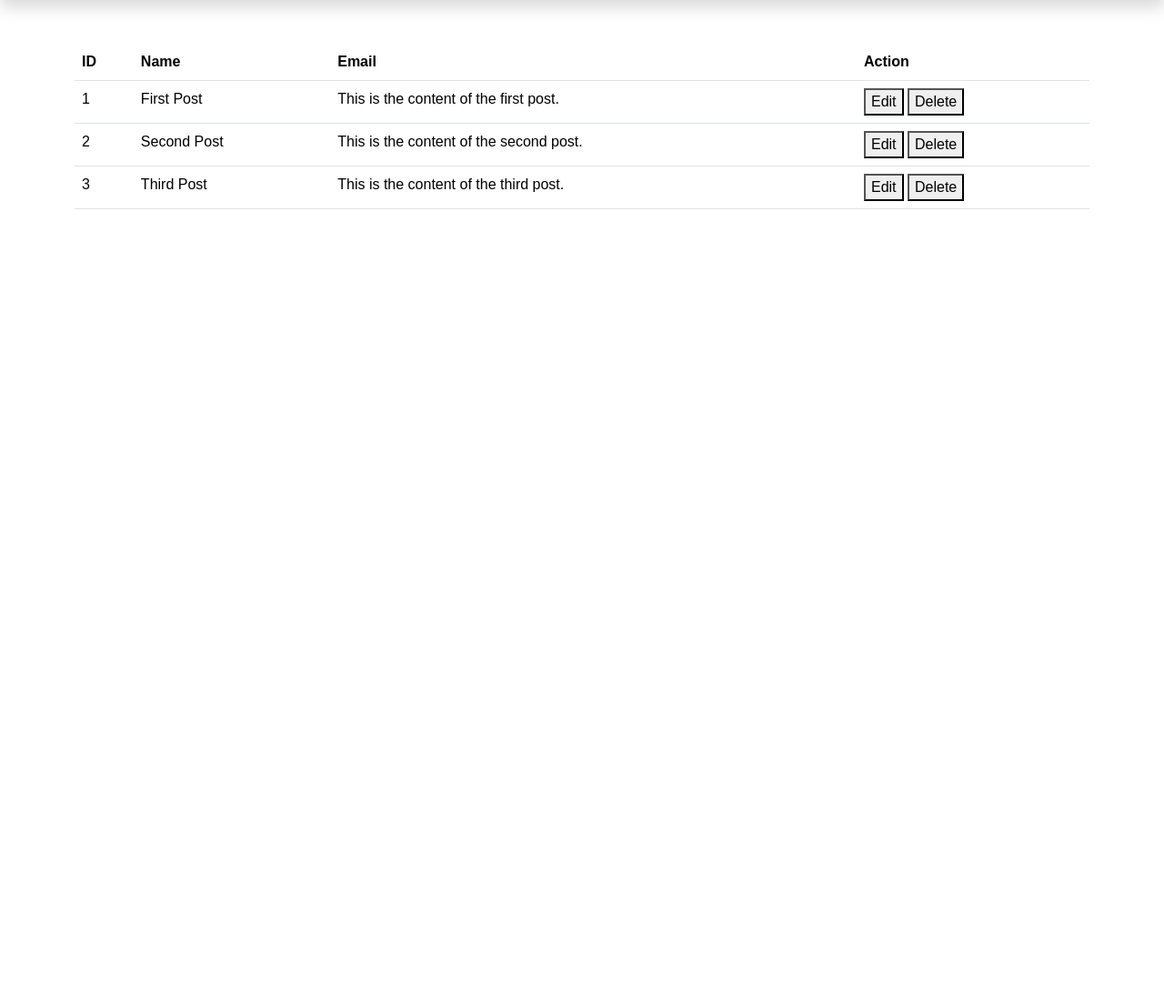
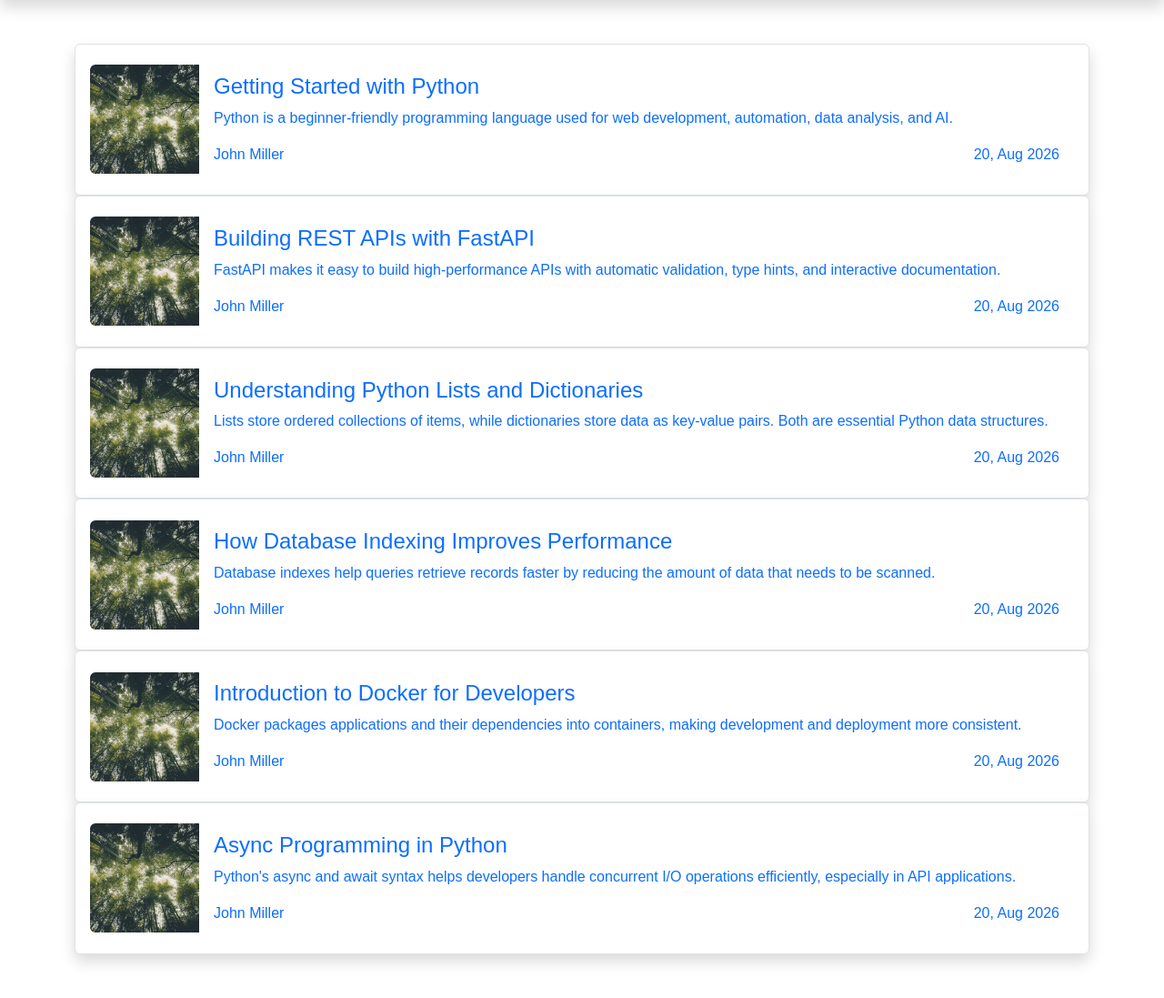
Before and after one commit to codingsumi/crud-in-fastapi, a FastAPI app: page / in a window 1280 px wide. Shown: the part 56-1153 px from the top of the page at 91% size. Before the commit the page ends 286 px from the top, so only its background shows below. Run offline with FastAPI, Linux system fonts and the light colour scheme; some libraries are stand-ins or nearby versions; some web fonts are replaced.

Commit message:
Refactor code structure for improved readability and maintainability

```diff
--- a/main.py
+++ b/main.py
@@ -11,18 +11,45 @@ templates = Jinja2Templates(directory="templates")
 posts: list[dict] = [
     {
         "id": 1,
-        "title": "First Post",
-        "content": "This is the content of the first post.",
+        "title": "Getting Started with Python",
+        "content": "Python is a beginner-friendly programming language used for web development, automation, data analysis, and AI.",
+        "author": "Michael Filip",
+        "created_at": "2026-10-10T09:30:00",
     },
     {
         "id": 2,
-        "title": "Second Post",
-        "content": "This is the content of the second post.",
+        "title": "Building REST APIs with FastAPI",
+        "content": "FastAPI makes it easy to build high-performance APIs with automatic validation, type hints, and interactive documentation.",
+        "author": "Sarah Johnson",
+        "created_at": "2026-10-11T14:15:00",
     },
     {
         "id": 3,
-        "title": "Third Post",
-        "content": "This is the content of the third post.",
+        "title": "Understanding Python Lists and Dictionaries",
+        "content": "Lists store ordered collections of items, while dictionaries store data as key-value pairs. Both are essential Python data structures.",
+        "author": "Rose Mary",
+        "created_at": "2026-10-12T11:45:00",
+    },
+    {
+        "id": 4,
+        "title": "How Database Indexing Improves Performance",
+        "content": "Database indexes help queries retrieve records faster by reducing the amount of data that needs to be scanned.",
+        "author": "David Miller",
+        "created_at": "2026-10-13T08:20:00",
+    },
+    {
+        "id": 5,
+        "title": "Introduction to Docker for Developers",
+        "content": "Docker packages applications and their dependencies into containers, making development and deployment more consistent.",
+        "author": "Rose Mary",
+        "created_at": "2026-10-14T16:00:00",
+    },
+    {
+        "id": 6,
+        "title": "Async Programming in Python",
+        "content": "Python's async and await syntax helps developers handle concurrent I/O operations efficiently, especially in API applications.",
+        "author": "Michael Filip",
+        "created_at": "2026-10-15T12:10:00",
     },
 ]
 
--- a/templates/home.html
+++ b/templates/home.html
@@ -3,30 +3,30 @@
 
 {% if posts %}
 
-<table class="table">
-    <thead>
-        <tr>
-            <th>ID</th>
-            <th>Name</th>
-            <th>Email</th>
-            <th>Action</th>
-        </tr>
-    </thead>
-    <tbody>
-        {% for post in posts %}
-        <tr>
-            <td>{{ post.id }}</td>
-            <td>{{ post.title }}</td>
-            <td>{{ post.content }}</td>
-            <td>
-                <button class="btn-subtle theme-primary btn-sm">Edit</button>
-                <button class="btn-subtle theme-danger btn-sm"
-                    onclick="confirm('Are you sure want to delete ?')">Delete</button>
-            </td>
-        </tr>
-        {% endfor %}
-    </tbody>
-</table>
+{% for post in posts %}
+<section class="card mb-8 p-3 border border-subtle shadow">
+    <a class="d-flex align-items-center text-decoration-none fg-emphasis-secondary" href="#">
+
+        <div class="flex-shrink-0" style="width: 120px; height: 120px;">
+            <img src="{{ url_for('static', path='images/post-image.jpg') }}"
+                class="img-fluid rounded-start h-100 w-100 object-fit-cover" alt="Post thumbnail">
+        </div>
+
+        <div class="flex-grow-1 p-3">
+            <h4 class="card-title">{{ post.title }}</h4>
+            <p class="card-text mb-3">
+                {{ post.content }}
+            </p>
+
+            <div class="d-flex justify-content-between">
+                <span class="fs-xs fg-4 fg-50">John Miller</span>
+                <span class="fs-xs fg-4 fg-50">20, Aug 2026</span>
+            </div>
+        </div>
+    </a>
+</section>
+{% endfor %}
+
 {% else %}
 <h3 class="mx-auto">No Records Found</h3>
 {% endif %}
--- a/templates/layout.html
+++ b/templates/layout.html
@@ -12,7 +12,7 @@
         href="https://fonts.googleapis.com/css2?family=Google+Sans:ital,opsz,wght@0,17..18,400..700;1,17..18,400..700&display=swap"
         rel="stylesheet">
 
-    <link rel="stylesheet" href="/static/css/style.css">
+    <link rel="stylesheet" href="{{ url_for('static', path='css/style.css' ) }}">
     <meta name="theme-color" content="">
     <title>
         {% if title %}
@@ -26,7 +26,7 @@
 <body>
     <nav class="navbar md:navbar-expand bg-1 shadow">
         <div class="container">
-            <a class="navbar-brand" href="#">CRUD</a>
+            <a class="navbar-brand" href="{{ url_for('home') }}">CRUD</a>
             <button class="btn-icon navbar-toggler" type="button" data-bs-toggle="drawer" data-bs-target="#navbarDrawer"
                 aria-controls="navbarDrawer" aria-expanded="false" aria-label="Toggle navigation">
                 <span class="navbar-toggler-icon" aria-hidden="true"></span>
@@ -39,7 +39,7 @@
                 <div class="drawer-body mb-2 md:mb-0">
                     <ul class="nav navbar-nav me-auto">
                         <li class="nav-item">
-                            <a class="nav-link active" aria-current="page" href="#">Home</a>
+                            <a class="nav-link active" aria-current="page" href="{{ url_for('home') }}">Home</a>
                         </li>
                         <li class="nav-item">
                             <a class="nav-link" href="#">Link</a>
```
Also changed, not shown: static/images/post-image.jpg (added), 1 other file.
